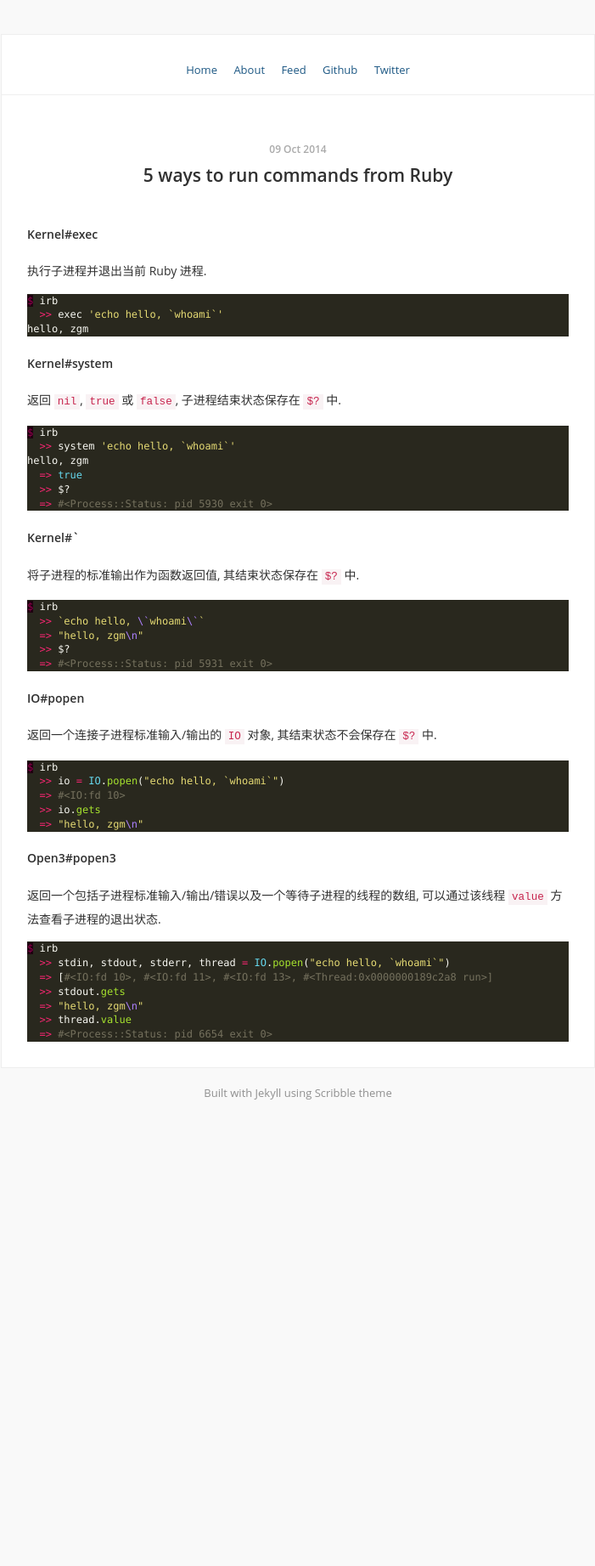
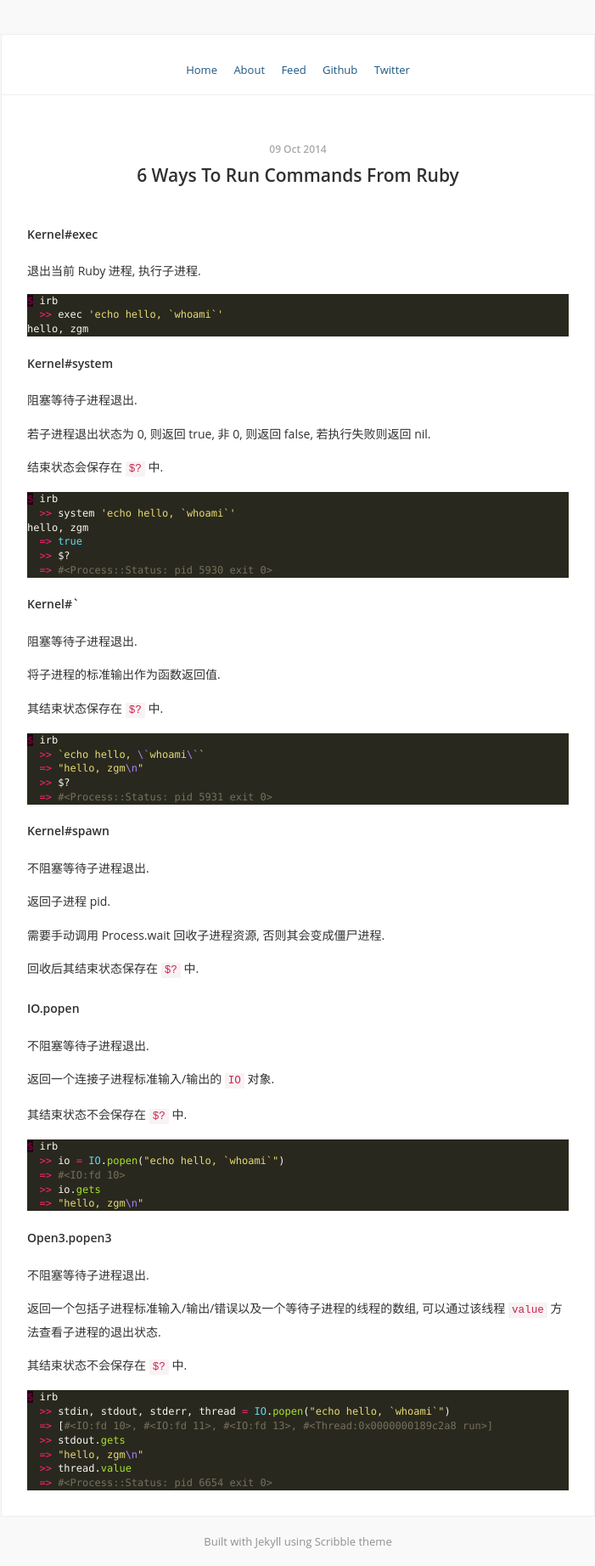
Before and after one commit to Leslie89xlxiao/zhouguangming.github.io, a Jekyll site: the page built from _posts/2014-10-09-6-ways-to-run-commands-from-ruby.md, in a window 1280 px wide. Shown: the whole page at 85% size, without its empty margins (289-990 px from the left). Built offline with Jekyll 4.4.1, drawn with Linux system fonts in a browser that asks for light colours; Markdown is read by kramdown in place of the engine named in the settings; before the commit the page ends 1315 px from its top, so only the background shows below that.

Commit message:
new post

````diff
--- a/_posts/2014-10-09-5-ways-to-run-commands-from-ruby.md
+++ b/_posts/2014-10-09-6-ways-to-run-commands-from-ruby.md
@@ -1,11 +1,10 @@
 ---
 layout: post
-title: 5 ways to run commands from Ruby
 ---
 
 #### Kernel#exec
 
-执行子进程并退出当前 Ruby 进程.
+退出当前 Ruby 进程, 执行子进程.
 
 ```ruby
 $ irb
@@ -15,7 +14,11 @@
 
 #### Kernel#system
 
-返回 `nil`, `true` 或 `false`, 子进程结束状态保存在 `$?` 中.
+阻塞等待子进程退出.
+
+若子进程退出状态为 0, 则返回 true, 非 0, 则返回 false, 若执行失败则返回 nil.
+
+结束状态会保存在 `$?` 中.
 
 ```ruby
 $ irb
@@ -28,7 +31,11 @@
 
 #### Kernel#`
 
-将子进程的标准输出作为函数返回值, 其结束状态保存在 `$?` 中.
+阻塞等待子进程退出.
+
+将子进程的标准输出作为函数返回值.
+
+其结束状态保存在 `$?` 中.
 
 ```ruby
 $ irb
@@ -38,9 +45,23 @@
   => #<Process::Status: pid 5931 exit 0>
 ```
 
-#### IO#popen
+#### Kernel#spawn
 
-返回一个连接子进程标准输入/输出的 `IO` 对象, 其结束状态不会保存在 `$?` 中.
+不阻塞等待子进程退出.
+
+返回子进程 pid.
+
+需要手动调用 Process.wait 回收子进程资源, 否则其会变成僵尸进程.
+
+回收后其结束状态保存在 `$?` 中.
+
+#### IO.popen
+
+不阻塞等待子进程退出.
+
+返回一个连接子进程标准输入/输出的 `IO` 对象.
+
+其结束状态不会保存在 `$?` 中.
 
 ```ruby
 $ irb
@@ -50,9 +71,13 @@
   => "hello, zgm\n"
 ```
 
-#### Open3#popen3
+#### Open3.popen3
+
+不阻塞等待子进程退出.
 
 返回一个包括子进程标准输入/输出/错误以及一个等待子进程的线程的数组, 可以通过该线程 `value` 方法查看子进程的退出状态.
+
+其结束状态不会保存在 `$?` 中.
 
 ```ruby
 $ irb
````
Also changed, not shown: _posts/2014-11-17-trouble-with-object_space-define_finalizer.md (+1 -1 lines), _posts/2014-12-01-daemonize-process-in-ruby.md (added, +49 -0 lines).
